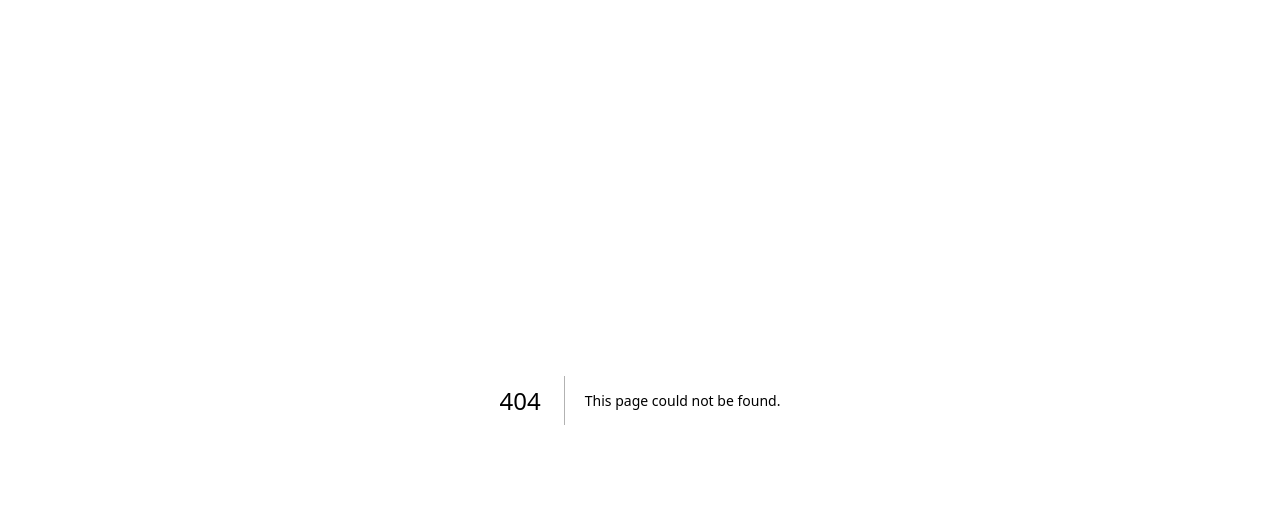
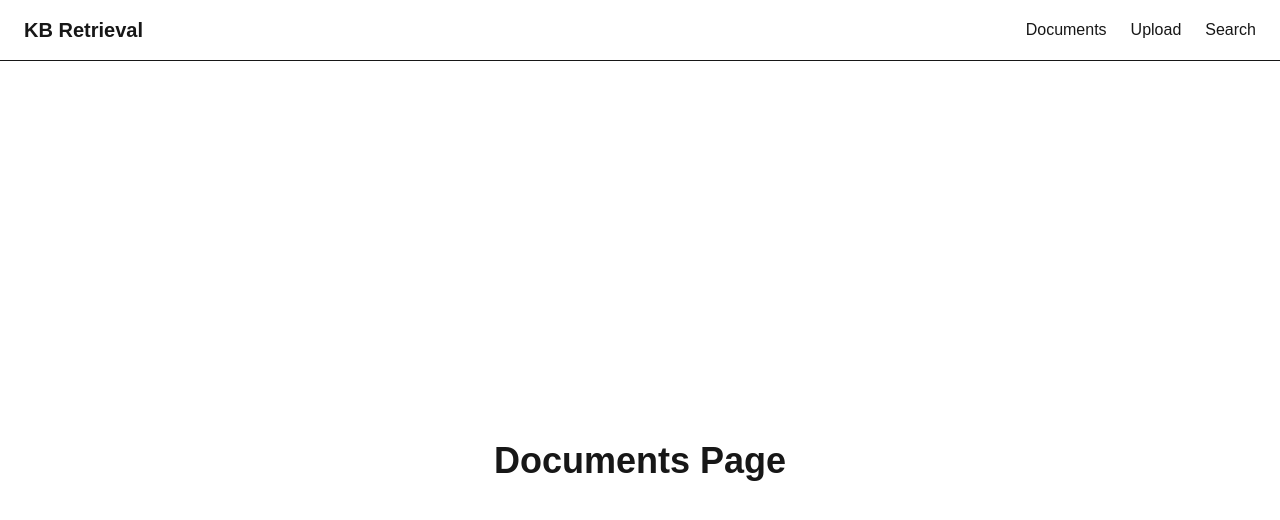
Before and after one commit to Akmalm1076/knowledge-base-retrieval-system, a Next.js app in the folder frontend/: page /documents in a window 1280 px wide. Before the commit this address had no page. Shown: the top 520 px of the page. Built offline with nearby package versions, Linux system fonts and the light colour scheme.

Commit message:
Add shared navbar and route navigation

```diff
--- /dev/null
+++ b/frontend/app/documents/page.tsx
@@ -0,0 +1,7 @@
+export default function DocumentsPage() {
+  return (
+    <main className="flex min-h-screen items-center justify-center">
+      <h1 className="text-4xl font-bold">Documents Page</h1>
+    </main>
+  );
+}
--- a/frontend/app/layout.tsx
+++ b/frontend/app/layout.tsx
@@ -1,6 +1,7 @@
 import type { Metadata } from "next";
 import { Geist, Geist_Mono } from "next/font/google";
 import "./globals.css";
+import Navbar from "@/components/Navbar";
 
 const geistSans = Geist({
   variable: "--font-geist-sans",
@@ -27,7 +28,12 @@ export default function RootLayout({
       lang="en"
       className={`${geistSans.variable} ${geistMono.variable} h-full antialiased`}
     >
-      <body className="min-h-full flex flex-col">{children}</body>
+      <body className="min-h-full flex flex-col">
+        <Navbar />
+        <main className="flex-1">
+          {children}
+        </main>
+      </body>
     </html>
   );
 }
--- /dev/null
+++ b/frontend/app/search/page.tsx
@@ -0,0 +1,7 @@
+export default function SearchPage() {
+  return (
+    <main className="flex min-h-screen items-center justify-center">
+      <h1 className="text-4xl font-bold">Search Page</h1>
+    </main>
+  );
+}
--- /dev/null
+++ b/frontend/app/upload/page.tsx
@@ -0,0 +1,7 @@
+export default function UploadPage() {
+  return (
+    <main className="flex min-h-screen items-center justify-center">
+      <h1 className="text-4xl font-bold">Upload Page</h1>
+    </main>
+  );
+}
--- /dev/null
+++ b/frontend/components/Navbar.tsx
@@ -0,0 +1,17 @@
+import Link from "next/link";
+
+export default function Navbar() {
+  return (
+    <nav className="flex items-center justify-between px-6 py-4 border-b">
+      <Link href="/" className="text-xl font-bold">
+        KB Retrieval
+      </Link>
+
+      <div className="flex gap-6">
+        <Link href="/documents">Documents</Link>
+        <Link href="/upload">Upload</Link>
+        <Link href="/search">Search</Link>
+      </div>
+    </nav>
+  );
+}
```
